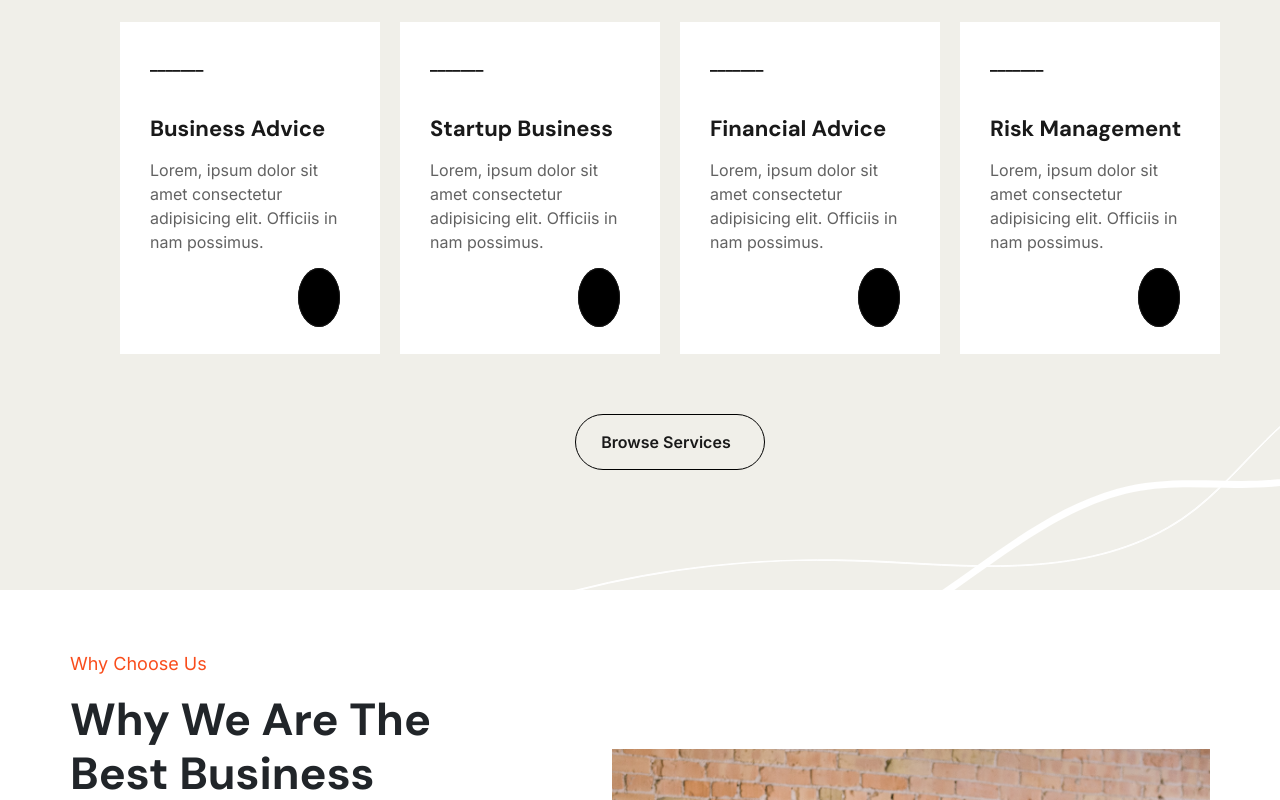
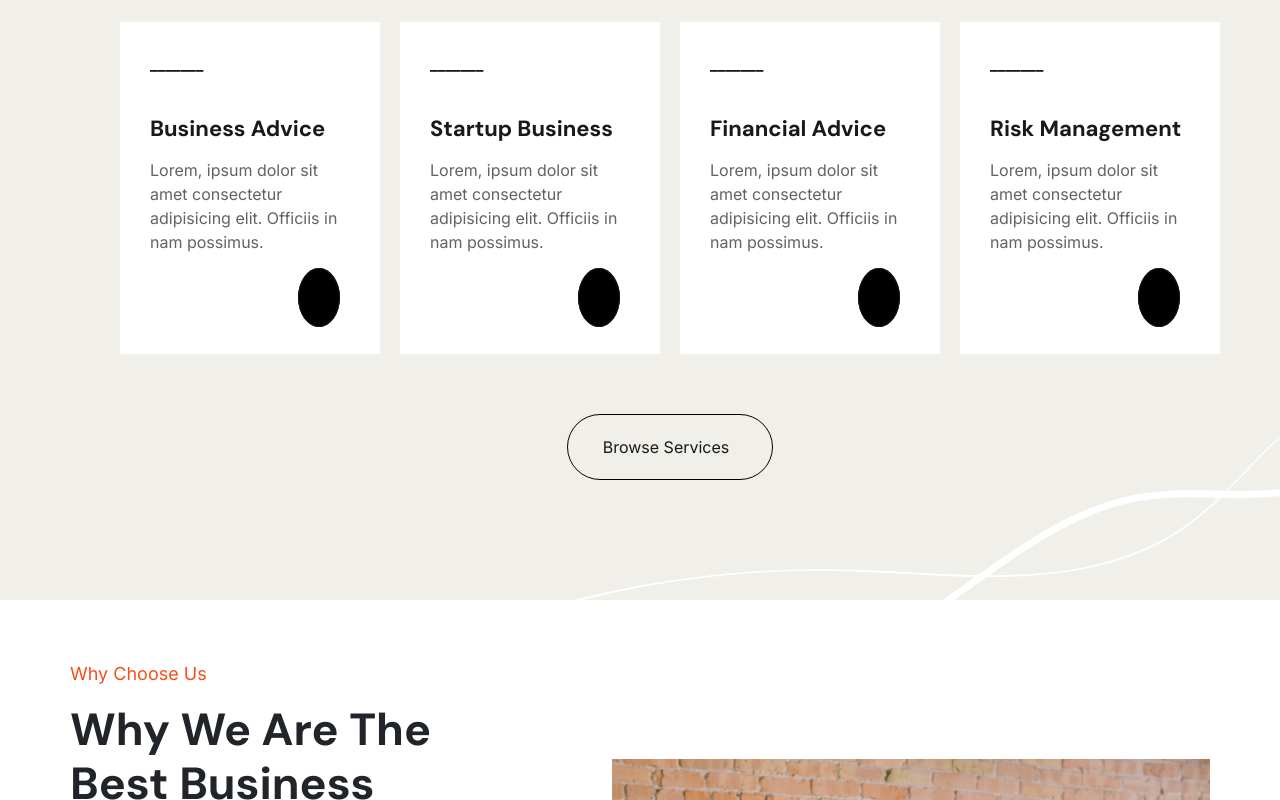
Before and after one commit to Bjorn-23/crito-vite-ba, a React (Vite) app: page / in a window 1280 px wide. Shown: the part 2918-3718 px from the top of the page. Built offline with nearby package versions, Linux system fonts and the light colour scheme; no server answers; some icons are missing.

Commit message:
found a bug - fixed

```diff
--- a/src/components/ContactForm.jsx
+++ b/src/components/ContactForm.jsx
@@ -1,6 +1,6 @@
 import React, { useState, useEffect } from 'react'
 import { Link } from 'react-router-dom'
-import { Formik, Form, Field, ErrorMessage, useFormik } from 'formik'
+import { Formik, Form, Field, ErrorMessage } from 'formik'
 import * as Yup from 'yup'
 
 import FormError from './generics/FormError'
@@ -26,7 +26,7 @@ const ContactForm = () => {
         message: Yup.string()
             .required(`Message can't be empty`)
             .min(5, 'Message needs to be at least 5 characters long')
-            .max(1000, 'Message maixumum length is 1000 characters'),
+            .max(400, 'Message maixumum length is 1000 characters'),
         terms: Yup.boolean()
             .oneOf([true], 'Terms & Conditions have to be accepted')
     })
@@ -62,6 +62,7 @@ const ContactForm = () => {
 
         clearInterval()
     }
+
 
 
     return (
--- a/src/components/ServicesSection.jsx
+++ b/src/components/ServicesSection.jsx
@@ -2,7 +2,7 @@ import React from 'react'
 
 import SectionTitle from '@generics/SectionTitle'
 import ServiceBox from '@generics/ServiceBox'
-import Button from '@generics/Button'
+import Button from './generics/Button'
 
 import img_ServiceLines from '@assets/img/services/white-squiggly-lines-services.svg'
 
@@ -35,7 +35,7 @@ const ServicesComponent = () => {
                     </div>
 
                     <div className="c-btm">
-                        <Button type="transparent-fat" title="Browse Services" url="/services" />
+                        <Button type="transparentFat" title="Browse Services" url="/services" />
                     </div>
 
                 </div>
--- a/src/components/scss/backup/IndexOriginalCopy.css
+++ b/src/components/scss/backup/IndexOriginalCopy.css
@@ -1187,6 +1187,7 @@ body .container {
   position: relative;
   background-color: #F0EFE9;
   padding: 30px 20px 30px;
+  z-index: 1;
 }
 @media (min-width: 36rem) {
   .our-services {
@@ -1213,6 +1214,7 @@ body .container {
   bottom: 0;
   right: 0;
   display: none;
+  z-index: 2;
 }
 @media (min-width: 48rem) {
   .our-services .design-lines-services {
@@ -1326,8 +1328,10 @@ body .container {
   }
 }
 .our-services .container .c-btm a {
+  position: relative;
   display: block;
   margin: 0 20px;
+  z-index: 3;
 }
 @media (min-width: 48rem) {
   .our-services .container .c-btm a {
--- a/src/components/scss/backup/IndexOriginalCopy.scss
+++ b/src/components/scss/backup/IndexOriginalCopy.scss
@@ -1269,6 +1269,7 @@ body {
     position: relative;
     background-color: #F0EFE9;
     padding: 30px 20px 30px;
+    z-index: 1;
 
     @media (min-width: rem(576)) {
         padding: 40px 0;
@@ -1291,6 +1292,7 @@ body {
         bottom: 0;
         right: 0;
         display: none;
+        z-index: 2;
 
         @media (min-width: rem(768)) {
             display: block;
@@ -1410,8 +1412,10 @@ body {
             }
 
             a {
+                position: relative;
                 display: block;
                 margin: 0 20px;
+                z-index: 3;
 
                 @media (min-width: rem(768)) {
                     display: inline-block;
--- a/src/main.jsx
+++ b/src/main.jsx
@@ -30,7 +30,7 @@ ReactDOM.createRoot(document.getElementById('root')).render(
             <Route path="/news/:id" element={<NewsDetails />} />
             <Route path="/contact" element={<Contact />} />
             <Route path="/*" element={<NotFound />} />
-            <Route path="/testpage/:id" element={<TestPage />} />
+            <Route path="/testpage" element={<TestPage />} />
           </Routes>
       </ArticlesProvider>
     </BrowserRouter>
```
